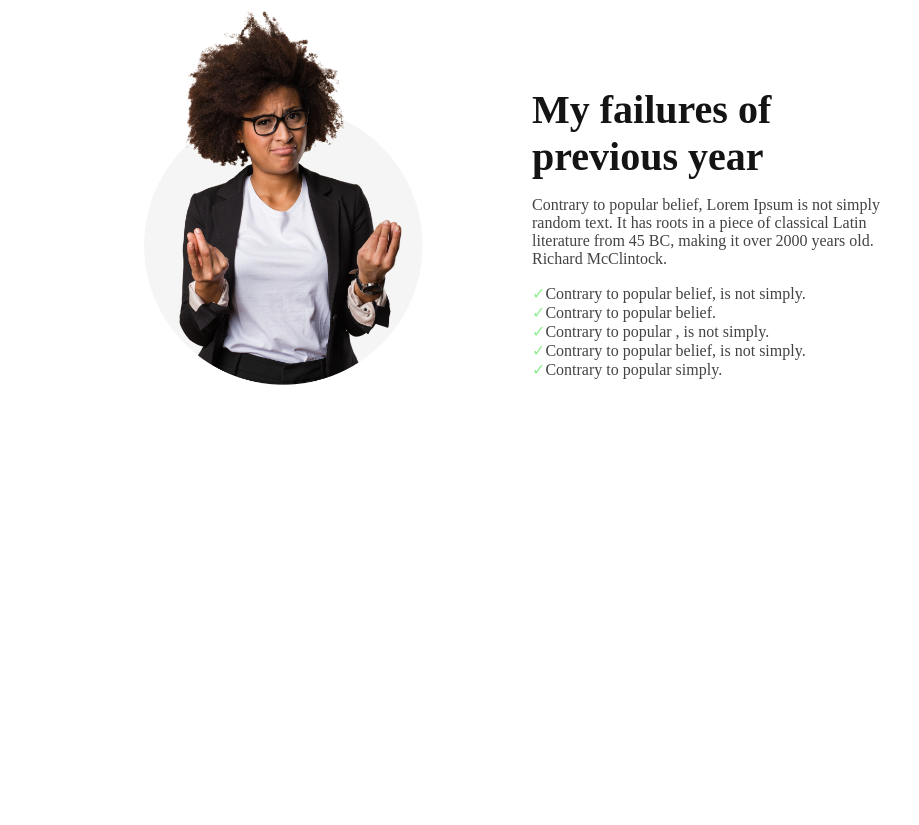
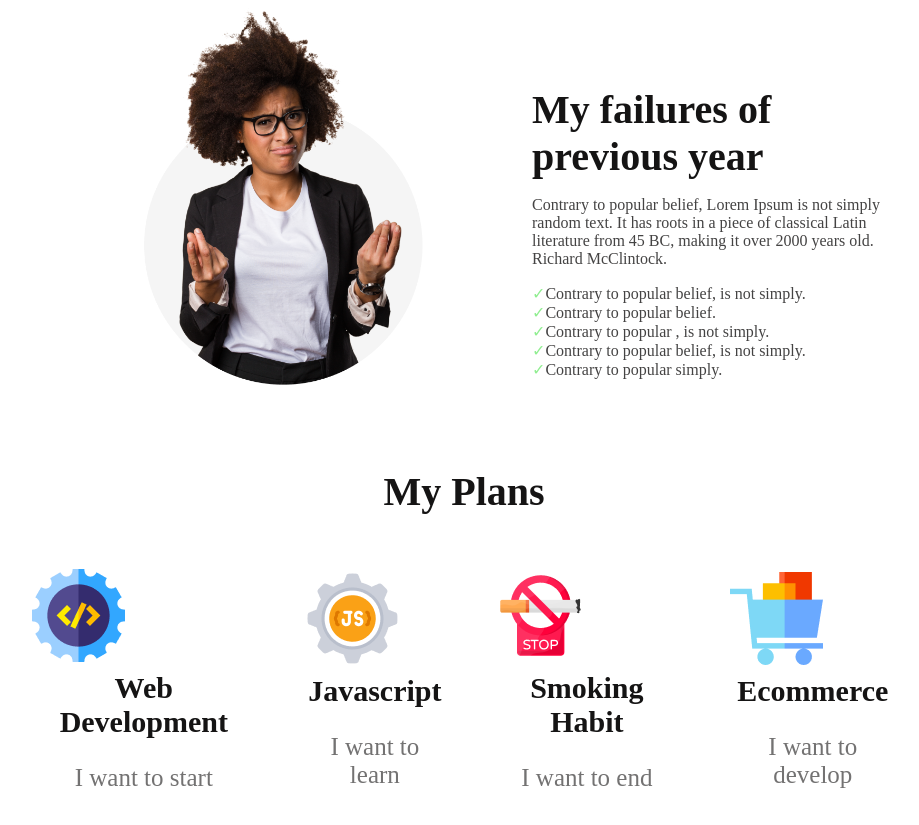
Before and after one commit to Nandini-Das/assignment_repo-new-year-new-me-, a plain HTML site: page index.html in a window 1280 px wide. Shown: the part 903-1728 px from the top of the page, without its empty margins (176-1095 px from the left). Before the commit the page ends 1343 px from the top, so only its background shows below. Drawn offline with Linux system fonts and the light colour scheme.

Commit message:
plan-add

```diff
--- a/index.html
+++ b/index.html
@@ -40,10 +40,36 @@
                         <li>Contrary to popular simply.</li>
                     </ul>
                 </div>
+      </section>
+      <section class="plan">
+        <h4 class="plan-header">
+            My Plans
+        </h4>
+        <div class="my-plan">
+        <div class="plan-body">
+            <img src="images/icons/web.png" alt="" srcset="">
+            <h6 class="plan-2nd-header">Web Development</h6>
+            <p class="plan-para">I want to start</p>
+        </div>
+        <div class="plan-body">
+            <img src="images/icons/js.png" alt="" srcset="">
+            <h6 class="plan-2nd-header">Javascript</h6>
+            <p class="plan-para">I want to learn</p>
+        </div>
+        <div class="plan-body">
+            <img src="images/icons/smoke.png" alt="" srcset="">
+            <h6 class="plan-2nd-header">Smoking Habit</h6>
+            <p class="plan-para">I want to end</p>
+        </div>
+        <div class="plan-body">
+            <img src="images/icons/ecom.png" alt="" srcset="">
+            <h6 class="plan-2nd-header">Ecommerce</h6>
+            <p class="plan-para">I want to develop</p>
+        </div>
 
+      </section>
+    </main>
 
-
-    </main>
     <footer></footer>
 </body>
 </html>
--- a/styles/assignment.css
+++ b/styles/assignment.css
@@ -7,6 +7,7 @@
     padding: 0px;
 }
 .banner{
+
     background-image: url(../images/banner/banner3.png);
     background-repeat: no-repeat;
     text-align: right;
@@ -81,3 +82,38 @@ ul li:before {
     content: '✓';
     color:lightgreen;
   }
+  /* plan styles */
+.plan-header{
+    font-weight: 700;
+    font-size: 40px;
+    color: #151414;
+    text-align: center;
+}
+.plan{
+    margin: 0px 200px 0px;
+    /* background-color: #151414; */
+}
+.my-plan{
+    display: flex;
+    align-items: center;
+    justify-content: center;
+    gap: 50px;
+
+
+}
+
+.plan-2nd-header{
+    font-weight: 700;
+    font-size: 30px;
+    color: #151414;
+    margin-top: 5px;
+    margin-bottom: 5px;
+    text-align: center;
+
+}
+.plan-para{
+    font-weight: 500;
+   font-size: 25px;
+   color: #737272;
+   text-align: center;
+}
```
